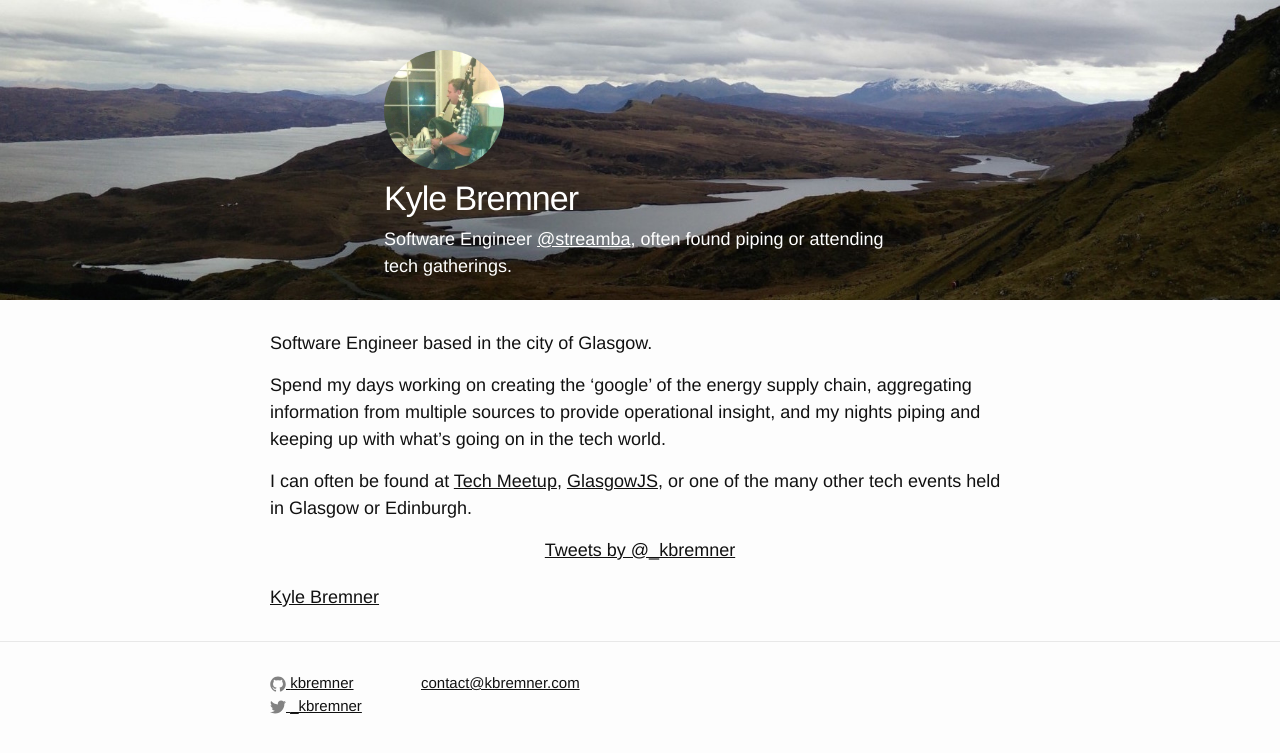
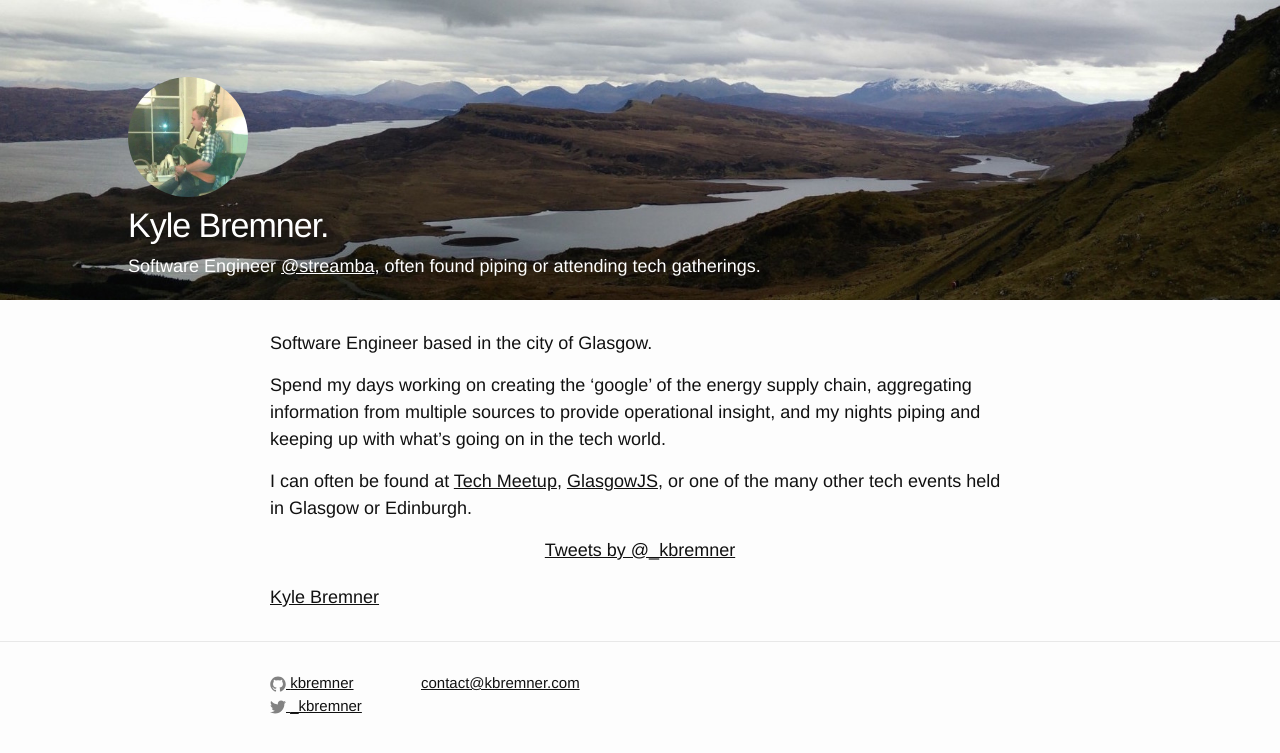
Before and after one commit to kbremner/kbremner.github.io, a Jekyll site: the page built from index.md, in a window 1280 px wide. Shown: the top 753 px of the page. Built offline with Jekyll 4.4.1, drawn with Linux system fonts in a browser that asks for light colours; a script that is not in the unit is left out; comment, search, counter and statistics services are not loaded.

Commit message:
fixed top content

```diff
--- a/_includes/header.html
+++ b/_includes/header.html
@@ -2,9 +2,9 @@
   <div style="width: 100%; height: 300px; overflow: hidden; position: relative; background: url(images/header.jpg) no-repeat top; background-size: cover;">
     <div style="text-align: center;">
       <div style="text-align: left; position: absolute; width: 100%; bottom: 20px;">
-        <div style="color: white;margin: 0 auto; width: 40%; text-align: left;">
+        <div style="color: white;margin: 0 auto; width: 80%; text-align: left;">
           <img src="images/profile.jpg" style="height: 120px; border-radius: 60px;">
-          <div class="site-title" href="{{ site.baseurl }}/">Kyle Bremner</div>
+          <div class="site-title" href="{{ site.baseurl }}/">Kyle Bremner.</div>
           <div>Software Engineer <a href="http://streamba.net">@streamba</a>, often found piping or attending tech gatherings.</div>
         </div>
       </div>
```
